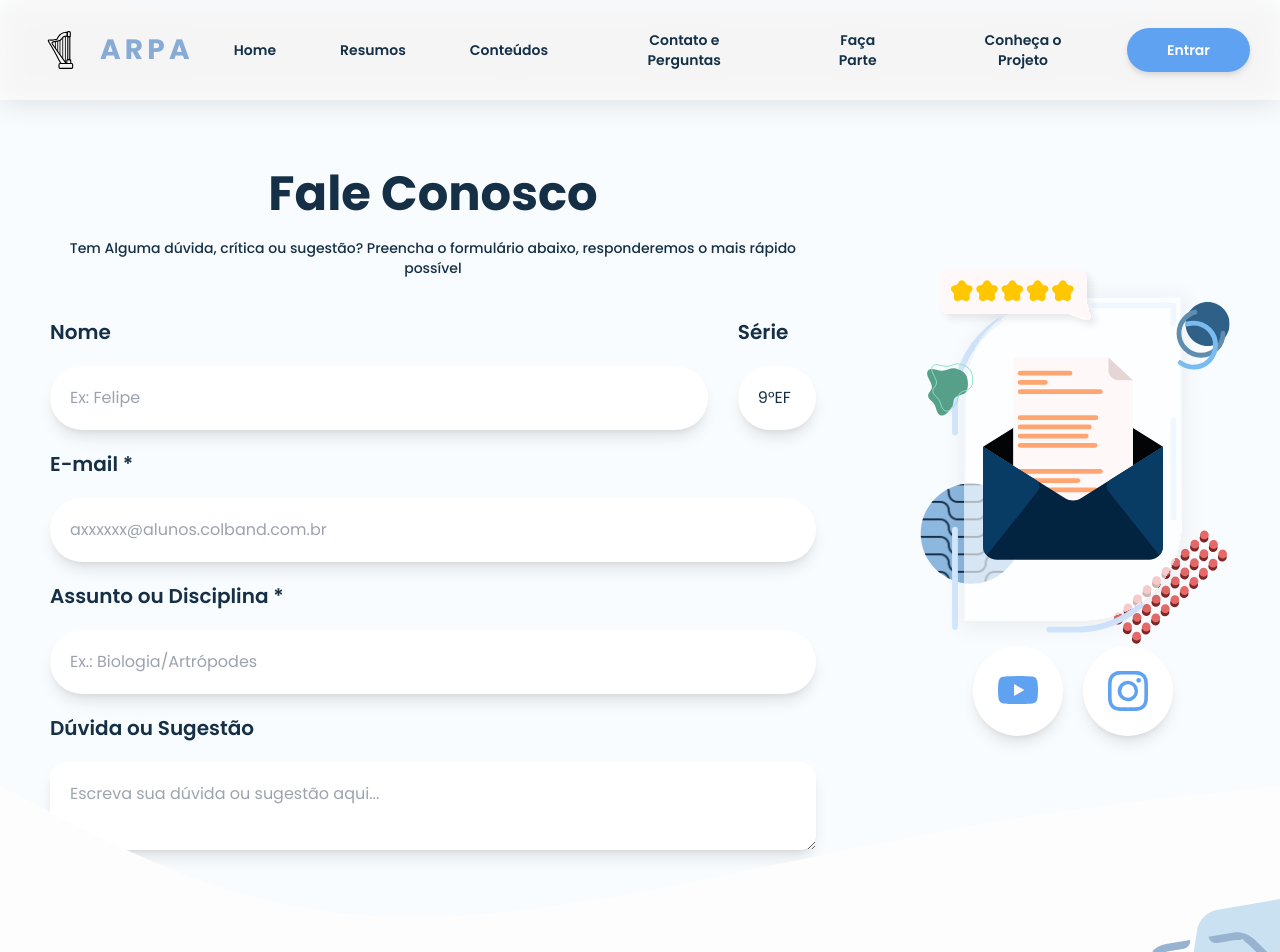
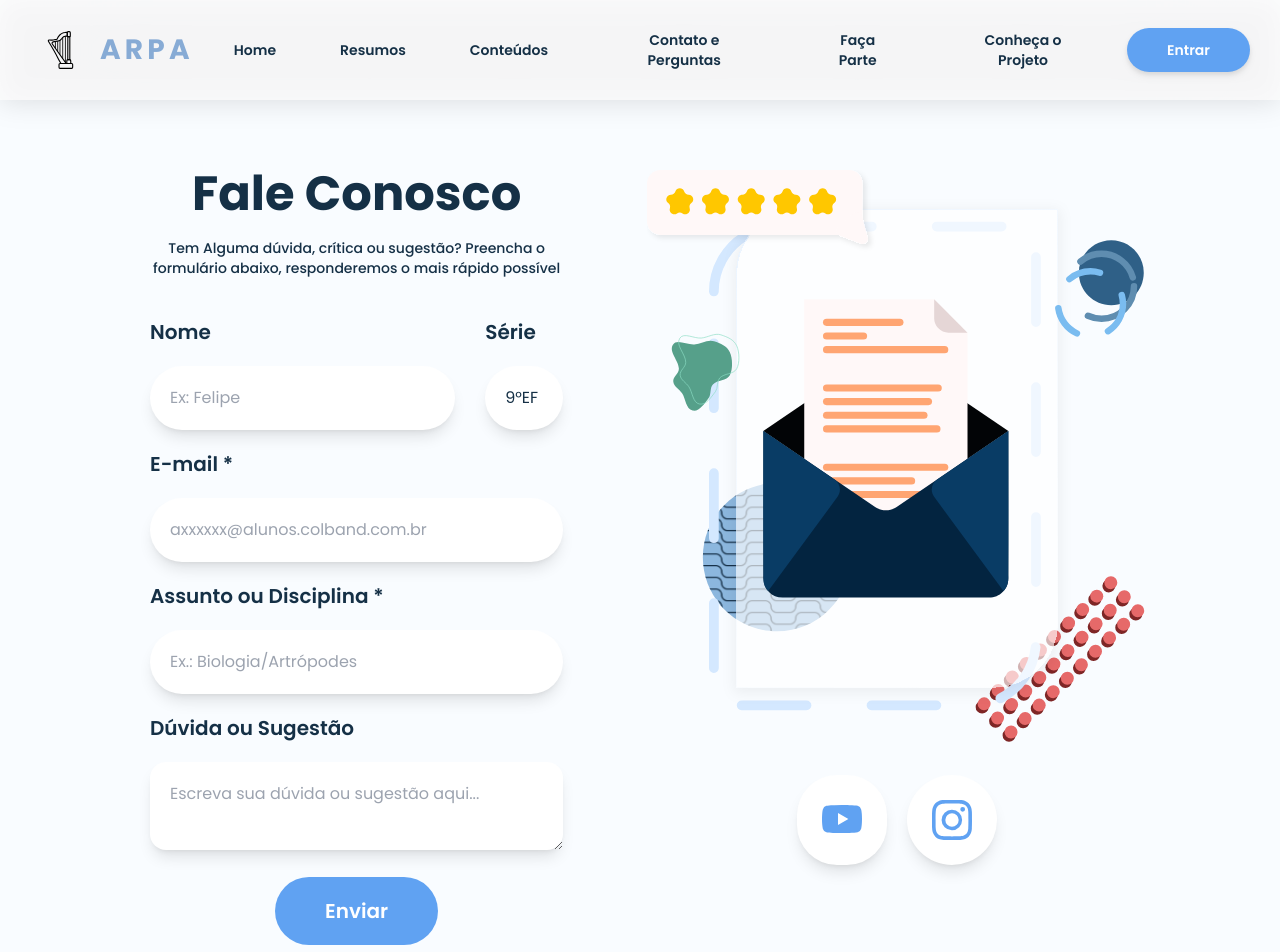
Before and after one commit to KesneyFerro/arpa, a Next.js app: page /contato in a window 1280 px wide. Shown: the top 952 px of the page. Built offline with nearby package versions, Linux system fonts and the light colour scheme.

Commit message:
alsknhflasldf

```diff
--- a/components/layout/blue_button.tsx
+++ b/components/layout/blue_button.tsx
@@ -3,16 +3,23 @@ interface Props {
   paddingY: string;
   paddingX: string;
   fontWeight: string;
+  fontSize?: string;
 }
 
-const BlueButton = ({ text, paddingY, paddingX, fontWeight }: Props) => {
+const BlueButton = ({
+  text,
+  paddingY,
+  paddingX,
+  fontWeight,
+  fontSize = "sm",
+}: Props) => {
   return (
     <button
       style={{
         padding: `${paddingY} ${paddingX}`,
         fontWeight: fontWeight,
       }}
-      className=" bg-[#60A2F2] text-white rounded-full text-sm flex items-center justify-center"
+      className={`bg-[#60A2F2] text-white rounded-full text-${fontSize} flex items-center justify-center`}
     >
       {text}
     </button>
--- a/components/layout/home/media_button.tsx
+++ b/components/layout/home/media_button.tsx
@@ -9,14 +9,21 @@ interface Props {
   link: string;
   size: string;
   padding: string;
+  rounded?: string;
 }
 
-const MediaButton = ({ number, link, size, padding }: Props) => {
+const MediaButton = ({
+  number,
+  link,
+  size,
+  padding,
+  rounded = "rounded-full",
+}: Props) => {
   return (
     <Link
       target={"_blank"}
       href={link}
-      className={`${padding} shadow-lg bg-white rounded-full`}
+      className={`${padding} shadow-lg bg-white ${rounded}`}
     >
       {number == 1 && <BsInstagram className={`text-[#60A2F2] ${size}`} />}
       {number == 2 && <BsYoutube className={`text-[#60A2F2] ${size}`} />}
--- a/pages/contato.tsx
+++ b/pages/contato.tsx
@@ -3,6 +3,7 @@ import Head from "next/head";
 import MediaButton from "../components/layout/home/media_button";
 import Navbar from "../components/layout/navbar";
 import Footer from "../components/layout/arpa_footer";
+import BlueButton from "../components/layout/blue_button";
 
 const Contact: NextPage = () => {
   return (
@@ -14,7 +15,7 @@ const Contact: NextPage = () => {
       </Head>
       <Navbar />
       <main className="mt-[50px] lg:mt-[70px]">
-        <div className="contentDisplay flex flex-col lg:flex-row justify-center w-full  h-auto lg:justify-between">
+        <div className="contentDisplay flex flex-col xl:flex-row justify-center h-auto mb-[200px] xl:mx-[100px] xl:justify-start">
           <div className="leftSideContent flex flex-col items-center full mx-[50px]">
             <div className="titleForm w-full">
               <h2 className="text-5xl font-bold text-[#153046] text-center">
@@ -25,7 +26,7 @@ const Contact: NextPage = () => {
                 abaixo, responderemos o mais rápido possível
               </h3>
             </div>
-            <div className="mainForm w-full">
+            <div className="mainForm w-full flex flex-col items-center">
               <div className="rowForm w-full flex flex-row items-center justify-between gap-[30px]">
                 <div className="inputForm w-full">
                   <h4 className="text-xl font-semibold text-[#153046]">Nome</h4>
@@ -82,27 +83,39 @@ const Contact: NextPage = () => {
                   />
                 </div>
               </div>
+              <BlueButton
+                text="Enviar"
+                paddingX="50px"
+                paddingY="20px"
+                fontWeight="600"
+                fontSize="xl"
+              />
             </div>
           </div>
-          <div className="rightSideDisplay  mb-[200px] mt-[100px] lg:mx-[50px] flex flex-col items-center justify-center">
+          <div className="rightSideDisplay w-full flex flex-col items-center">
             <img
               src="email_us_mobile.svg"
               alt=""
-              className="block lg:hidden min-w-[250px]"
+              className="flex lg:hidden min-w-[250px] sm:min-w-[400px]"
             />
-            <img src="email_us_mobile.svg" alt="" className="hidden lg:block" />
-            <div className="buttonsRightSide flex justify-center items-center gap-5">
+            <img
+              src="email_us_desktop.svg"
+              alt=""
+              className="hidden lg:block w-[500px]"
+            />
+            <div className="buttonsRightSide flex justify-center items-center gap-5 mt-[30px]">
               <MediaButton
                 number={2}
                 link={""}
                 size={"text-[40px]"}
-                padding={"p-[25px] sm:p-[25px]"}
+                padding={"p-[20px] sm:p-[25px]"}
+                rounded={"rounded-full sm:rounded-[40px]"}
               />
               <MediaButton
                 number={1}
                 link={"https://www.instagram.com/arpa3band/"}
                 size={"text-[40px]"}
-                padding={"p-[25px] sm:p-[25px]"}
+                padding={"p-[20px] sm:p-[25px]"}
               />
             </div>
           </div>
--- a/pages/index.tsx
+++ b/pages/index.tsx
@@ -3,7 +3,6 @@ import Head from "next/head";
 import React from "react";
 import { HomeCointainer } from "../styles/components/home";
 import { BsCaretDownFill } from "react-icons/bs";
-
 import Navbar from "../components/layout/navbar";
 import Footer from "../components/layout/arpa_footer";
 import GradeButton from "../components/layout/home/grade_button";
```
